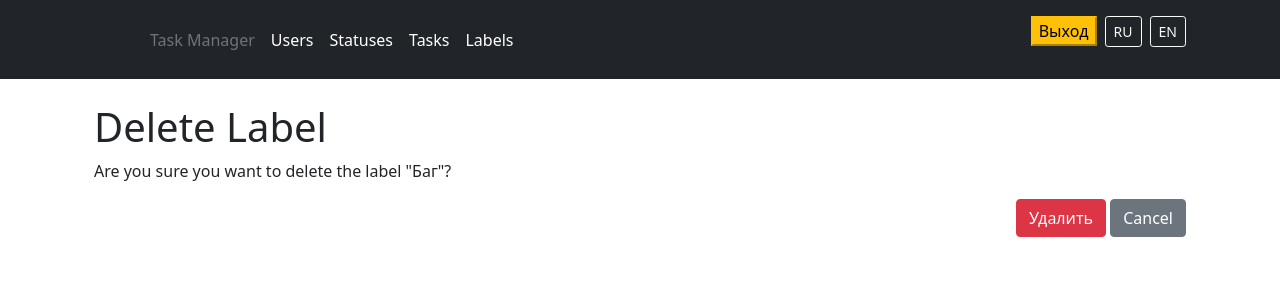
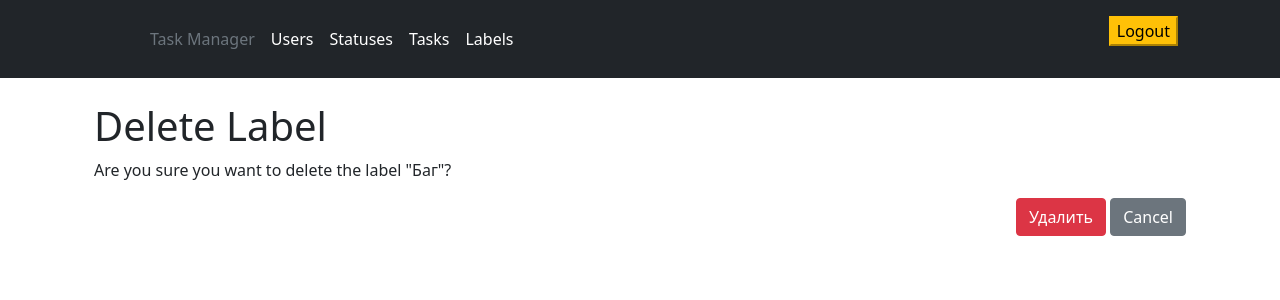
Before and after one commit to Xequrt/python-project-52, a Django app: page /labels/2/delete/ in a window 1280 px wide. Shown: the top 300 px of the page. Run offline with Django 5.2, Linux system fonts and the light colour scheme; a user stored in the database is signed in; data comes from the database, SQL or seed files in the repository; some libraries are stand-ins or nearby versions.

Commit message:
Remove button switch lamguages

```diff
--- a/task_manager/templates/base.html
+++ b/task_manager/templates/base.html
@@ -35,26 +35,15 @@
                     <div class="text-end me-2">
                         <form method="post" action="{% url 'logout' %}">
                             {% csrf_token %}
-                            <button class="btn-warning" onclick="location.href='{% url 'logout' %}'">Выход</button>
+                            <button class="btn-warning" onclick="location.href='{% url 'logout' %}'">{% trans "Logout" context "menu_item" %}</button>
                         </form>
                     </div>
                     {% else %}
                     <div class="text-end me-2">
-                        <a class="nav-link" href="{% url 'login' %}">Вход</a>
-                        <a class="nav-link" href="{% url 'user_create' %}">Регистрация</a>
+                        <a class="nav-link" href="{% url 'login' %}">{% trans "Log In" context "menu_item" %}</a>
+                        <a class="nav-link" href="{% url 'user_create' %}">{% trans "Sign Up" context "menu_item" %}</a>
                     </div>
                     {% endif %}
-                    <form action="{% url 'set_language' %}" method="post" class="d-flex align-items-center ms-auto">
-                        {% csrf_token %}
-                        <button type="submit" name="language" value="ru"
-                                class="btn btn-sm btn-outline-light me-2 {% if LANGUAGE_CODE == 'ru' %}border-white{% endif %}">
-                            RU
-                        </button>
-                        <button type="submit" name="language" value="en"
-                                class="btn btn-sm btn-outline-light {% if LANGUAGE_CODE == 'en' %}border-white{% endif %}">
-                            EN
-                        </button>
-                    </form>
                 </div>
             </div>
         </div>
```
